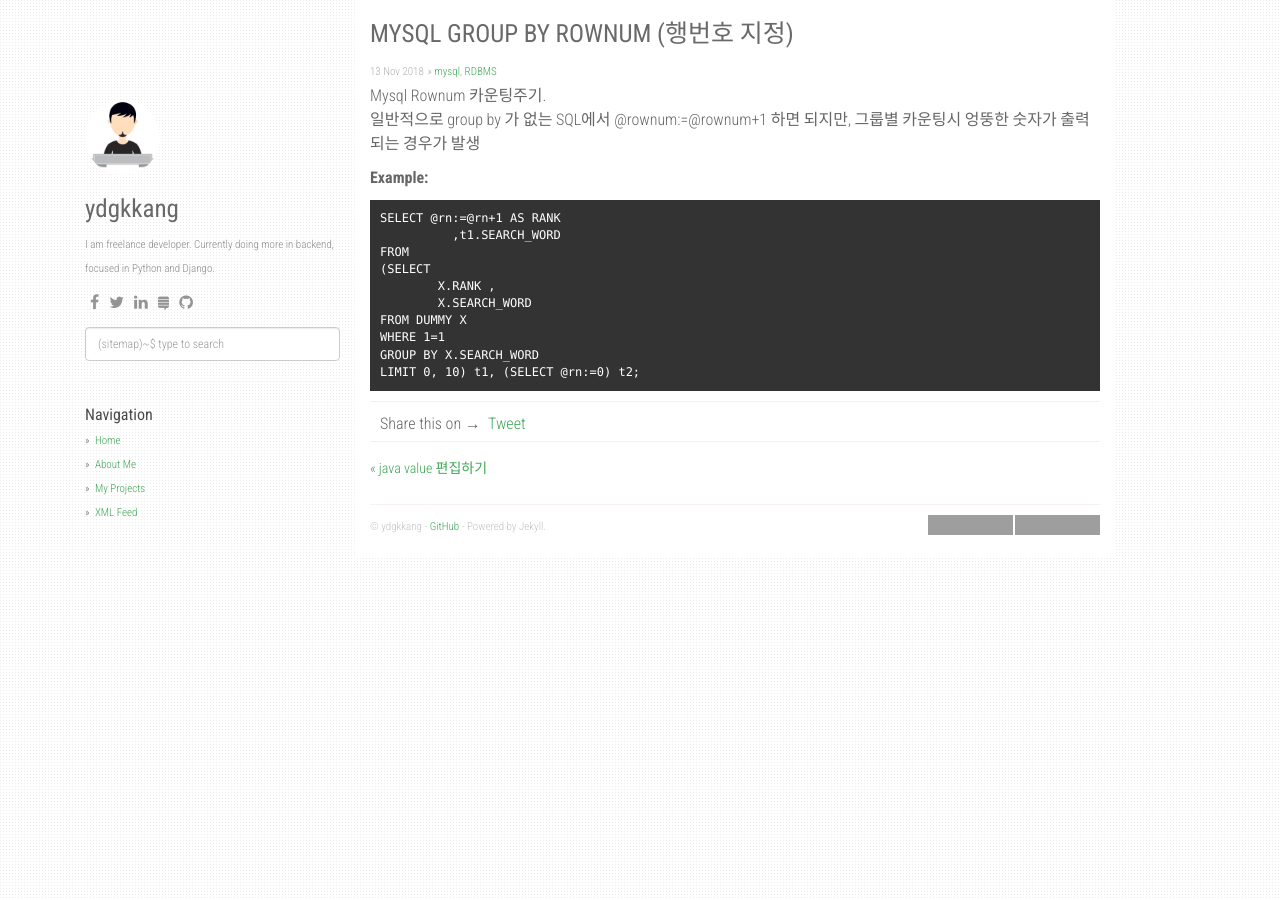
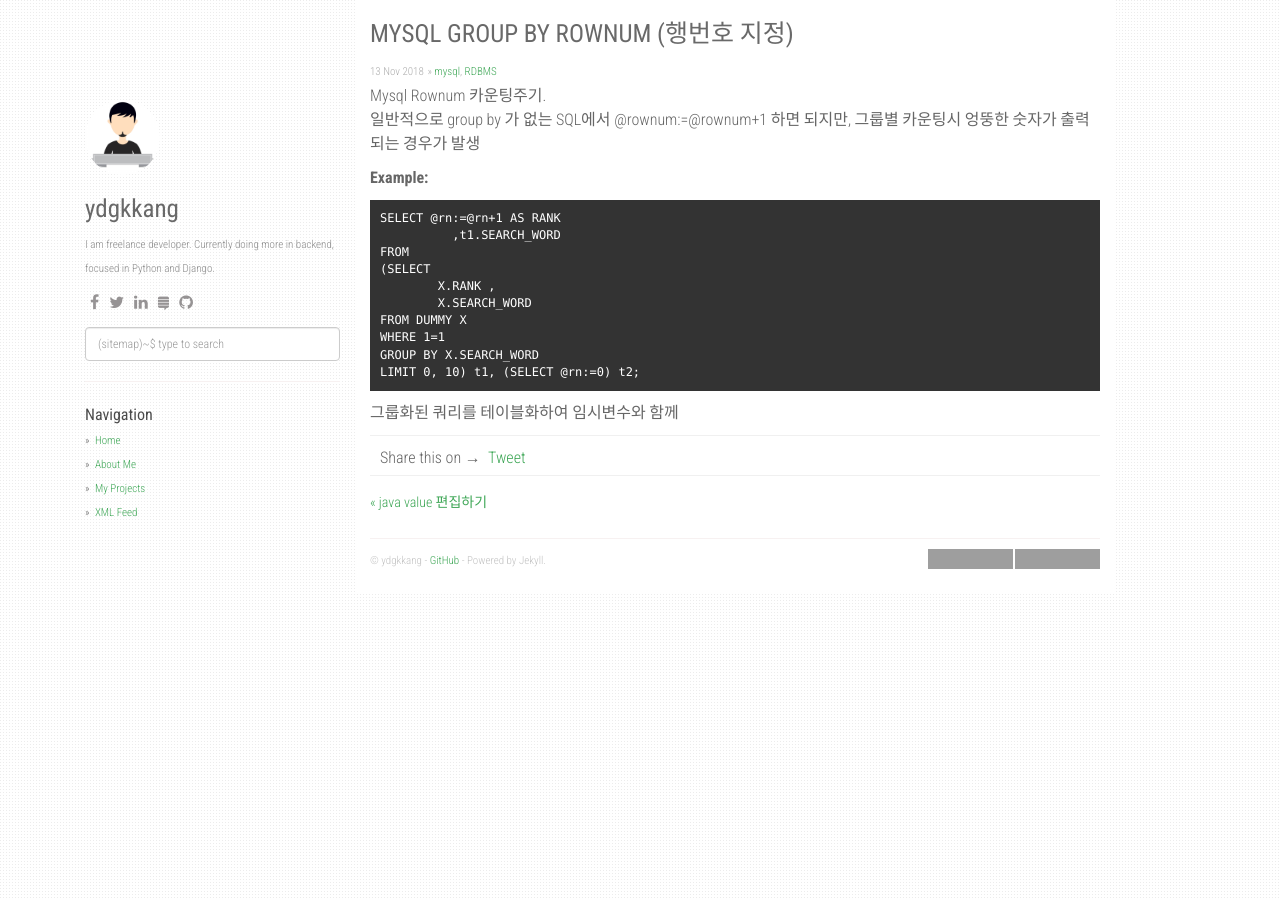
Before and after one commit to ydgkkang/ydgkkang.github.io, a Jekyll site: the page built from _posts/2016-06-11-get-month-name-cf.md, in a window 1280 px wide. Built offline with Jekyll 4.4.1, drawn with Linux system fonts in a browser that asks for light colours; nearby versions of some CDN libraries; comment, search, counter and statistics services are not loaded; grey boxes are pictures that could not be loaded.

Commit message:
Update 2016-06-11-get-month-name-cf.md

````diff
--- a/_posts/2016-06-11-get-month-name-cf.md
+++ b/_posts/2016-06-11-get-month-name-cf.md
@@ -25,3 +25,6 @@ WHERE 1=1
 GROUP BY X.SEARCH_WORD
 LIMIT 0, 10) t1, (SELECT @rn:=0) t2;
 ```
+
+
+그룹화된 쿼리를 테이블화하여 임시변수와 함께
````
